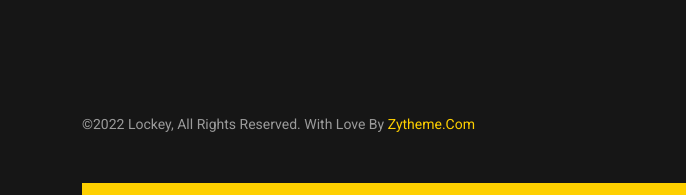
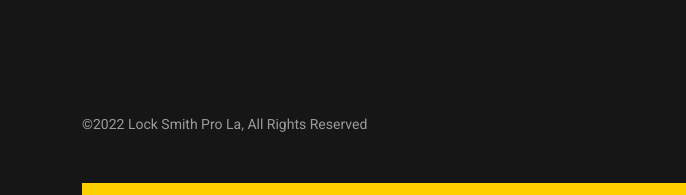
Before and after one commit to Husnain-Abid/locksmithprola, a plain HTML site: page index.html in a window 1280 px wide. Shown: the part 7774-7969 px from the top of the page, 0-686 px from the left. Drawn offline with nearby package versions, Linux system fonts and the light colour scheme; files whose address does not match are found by name; a web font is replaced by a local one.

Commit message:
minor changes

```diff
--- a/index.html
+++ b/index.html
@@ -1278,8 +1278,7 @@
         <div class="container">
           <div class="footer-copyright">
             <div class="copyright-holder">
-              <p class="copyright">&copy;2022 Lockey, All Rights Reserved. With Love by <a
-                  href="https://1.envato.market/kP9BV"> Zytheme.com</a></p>
+              <p class="copyright">&copy;2022 Lock Smith Pro La, All Rights Reserved</p>
             </div>
             <div class="copyright-actions">
               <ul class="list-unstyled social-icons">
```
Also changed, not shown: page-about.html (+2 -2 lines), page-contact.html (+2 -2 lines), page-faqs.html (+2 -2 lines), page-request-quote.html (+2 -2 lines), page-reviews.html (+2 -2 lines), page-services.html (+2 -2 lines), service-automotive.html (+2 -2 lines), service-commercial.html (+2 -2 lines), service-emergency.html (+2 -2 lines), service-residential.html (+2 -2 lines).
